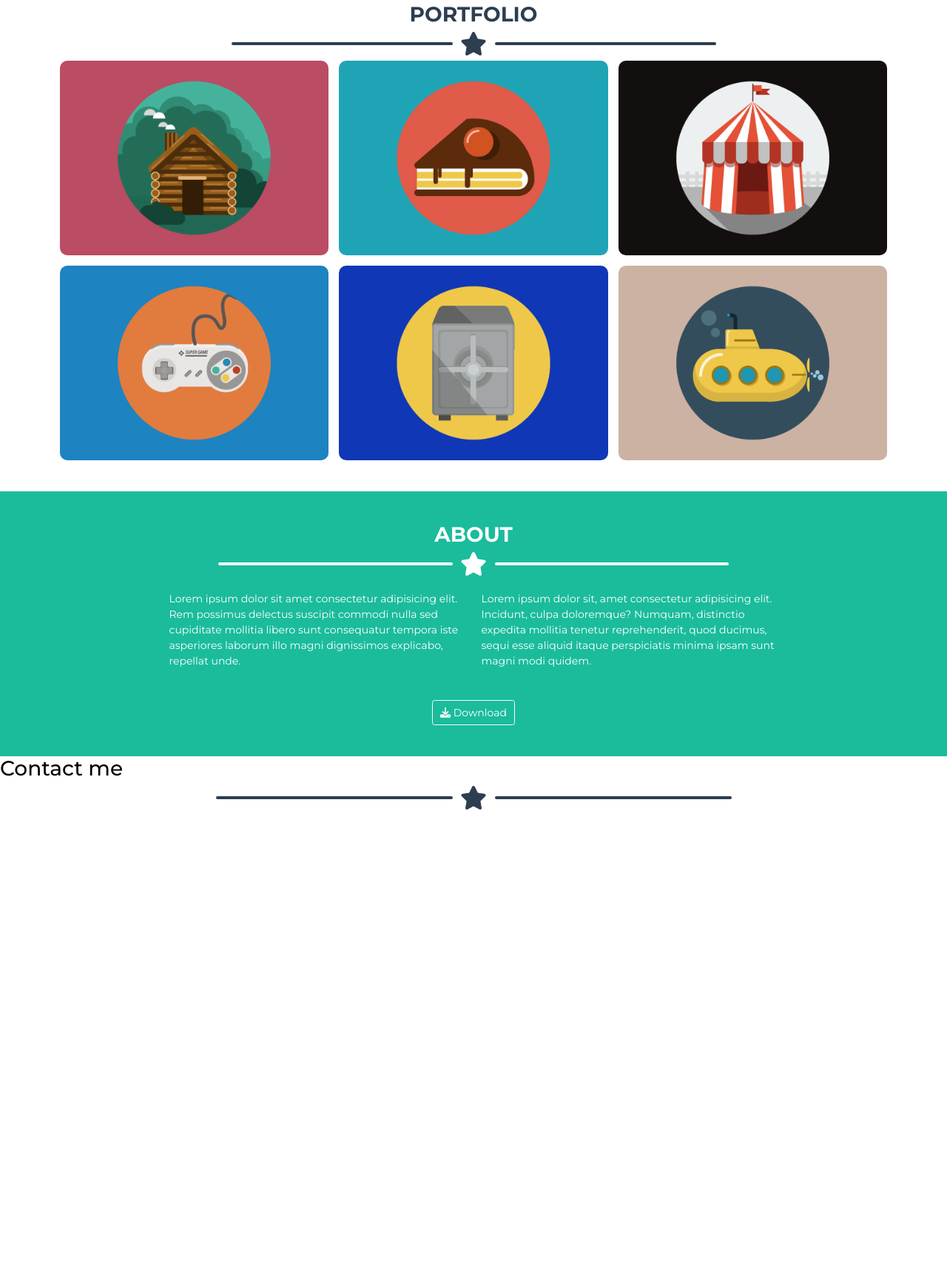
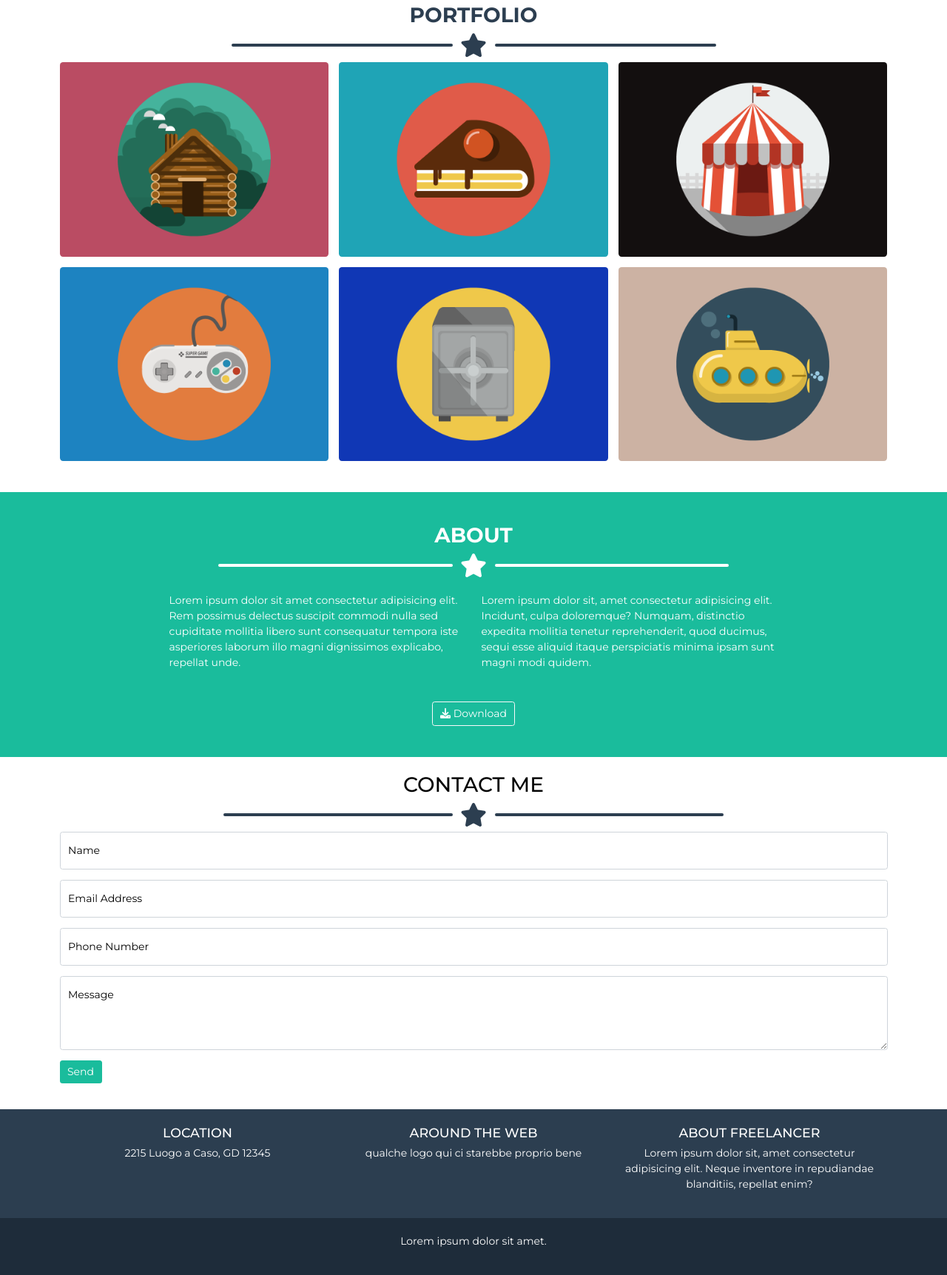
Before and after one commit to sargon17/html-css-bootstrap-freelancer, a plain HTML site: page index.html in a window 1280 px wide. Shown: the part 701-2424 px from the top of the page at 74% size. Before the commit the page ends 1802 px from the top, so only its background shows below. Drawn offline with nearby package versions, Linux system fonts and the light colour scheme.

Commit message:
project done

```diff
--- a/index.html
+++ b/index.html
@@ -25,12 +25,25 @@
     <header>
         <div class="container px-2 py-4">
             <div class="row">
-                <div class="col-9 d-flex align-items-center header__logo-wrapper ">
+                <div class="col-6  d-flex align-items-center header__logo-wrapper ">
                     <h5 class="m-0">Start Bootstrap</h5>
                 </div>
-                <div class="col d-flex align-items-center header__menu-btn-wrapper">
+                <div class="col d-flex align-items-center d-md-none header__menu-btn-wrapper">
                     <button class="btn btn-outline-light"><i class="fa-solid fa-bars"></i></button>
                 </div>
+                <nav class="col d-none d-md-block">
+                    <ul class="nav justify-content-end">
+                        <li class="nav-item">
+                            <a class="nav-link fw-bold text-uppercase" href="#portfolio">portfolio</a>
+                        </li>
+                        <li class="nav-item">
+                            <a class="nav-link fw-bold text-uppercase" href="#about">about</a>
+                        </li>
+                        <li class="nav-item">
+                            <a class="nav-link fw-bold text-uppercase" href="#contact">contact</a>
+                        </li>
+                    </ul>
+                </nav>
             </div>
         </div>
     </header>
@@ -46,7 +59,7 @@
             <h4 class="jumbotron__subtitle text-uppercase fw-normal m-4">Graphic Artist - Web Designer - Illustrator
             </h4>
         </section>
-        <section class="portfolio p-5">
+        <section class="portfolio p-5" id="portfolio">
             <h2 class="text-uppercase fw-bold">Portfolio</h2>
             <div class="row align-items-center justify-content-center mx-auto mb-2">
                 <div class="col-auto w-25 line rounded"></div>
@@ -56,27 +69,27 @@
             <div class="container">
                 <div class="row row-cols-1 row-cols-md-2 row-cols-lg-3 g-3">
                     <div class=" col portfolio__card">
-                        <img src="./img/cabin.png" class="portfolio__img" alt="">
+                        <img src="./img/cabin.png" class="w-100 rounded-3" alt="">
                     </div>
                     <div class=" col portfolio__card">
-                        <img src="./img/cake.png" class="portfolio__img" alt="">
+                        <img src="./img/cake.png" class="w-100 rounded-3" alt="">
                     </div>
                     <div class=" col portfolio__card">
-                        <img src="./img/circus.png" class="portfolio__img" alt="">
+                        <img src="./img/circus.png" class="w-100 rounded-3" alt="">
                     </div>
                     <div class=" col portfolio__card">
-                        <img src="./img/game.png" class="portfolio__img" alt="">
+                        <img src="./img/game.png" class="w-100 rounded-3" alt="">
                     </div>
                     <div class=" col portfolio__card">
-                        <img src="./img/safe.png" class="portfolio__img" alt="">
+                        <img src="./img/safe.png" class="w-100 rounded-3" alt="">
                     </div>
                     <div class=" col portfolio__card">
-                        <img src="./img/submarine.png" class="portfolio__img" alt="">
+                        <img src="./img/submarine.png" class="w-100 rounded-3" alt="">
                     </div>
                 </div>
             </div>
         </section>
-        <section class="about px-2 py-5">
+        <section class="about px-2 py-5" id="about">
             <h2 class="text-uppercase fw-bold">About</h2>
             <div class="row align-items-center justify-content-center mx-auto mb-2">
                 <div class="col-auto w-25 line line--white rounded"></div>
@@ -113,15 +126,66 @@
                 </div>
             </div>
         </section>
-        <section class="contact_me" id="contact_me">
-            <h2>Contact me</h2>
+        <section class="contact_me text-center p-4" id="contact">
+            <h2 class="text-uppercase">Contact me</h2>
             <div class="row align-items-center justify-content-center mx-auto mb-2">
                 <div class="col-auto w-25 line rounded"></div>
                 <i class="fa-solid fa-star col-auto"></i>
                 <div class="col-auto w-25 line rounded"></div>
             </div>
-
+            <div class="container">
+                <div class="row">
+                    <form class="text-start">
+                        <div class="form-floating mb-3">
+                            <input type="text" class="form-control" id="floatingName" placeholder="Andrea">
+                            <label for="floatingName" class="form-label">Name</label>
+                        </div>
+                        <div class="form-floating mb-3">
+                            <input type="email" class="form-control" id="form-mail" placeholder="andrea@mail.com">
+                            <label for="form-mail" class="form-label">Email Address</label>
+                        </div>
+                        <div class="form-floating mb-3">
+                            <input type="text" class="form-control" id="form-phone" placeholder="+39 123 345 7890">
+                            <label for="form-phone" class="form-label">Phone Number</label>
+                        </div>
+                        <div class="form-floating">
+                            <textarea class="form-control" placeholder="Lascia un messaggio" id="floatingTextarea"
+                                style="height: 100px"></textarea>
+                            <label for="floatingTextarea">Message</label>
+                            </div">
+                            <button type="submit" class="btn btn-primary my-3">Send</button>
+                    </form>
+                </div>
+            </div>
         </section>
+        <footer class="text-center">
+            <div class="container p-4">
+                <div class="row row-cols-1 row-cols-md-3">
+                    <div class="col">
+                        <h5 class="text-uppercase">LOCATION</h5>
+                        <p>2215 Luogo a Caso, GD 12345</p>
+                    </div>
+                    <div class="col">
+                        <h5 class="text-uppercase">Around the web</h5>
+                        <p>qualche logo qui ci starebbe proprio bene</p>
+                    </div>
+                    <div class="col">
+                        <h5 class="text-uppercase">about freelancer</h5>
+                        <p>Lorem ipsum dolor sit, amet consectetur adipisicing elit. Neque inventore in repudiandae
+                            blanditiis, repellat enim?</p>
+                    </div>
+                </div>
+            </div>
+            <div class="sub-footer">
+                <div class="container p-4">
+                    <div class="row">
+                        <div class="col">
+                            <p>Lorem ipsum dolor sit amet.</p>
+                        </div>
+                    </div>
+                </div>
+            </div>
+        </footer>
     </main>
 </body>
 
--- a/style/style.css
+++ b/style/style.css
@@ -8,12 +8,6 @@
     sans-serif;
   font-size: 14px;
 }
-button {
-  background-color: transparent;
-  border: 1px solid rgb(167, 167, 167);
-  padding: 0.2rem 0.6rem;
-  border-radius: 5px;
-}
 button * {
   color: white;
   transition: all 0.15s ease-in-out;
@@ -21,7 +15,16 @@ button * {
 button:hover * {
   color: var(--main-blue);
 }
-
+.btn-primary {
+  background-color: var(--main-green);
+  border: none;
+}
+.btn-primary:hover {
+  background-color: #18a78a;
+}
+.nav-link {
+  color: white;
+}
 .line {
   background-color: var(--main-blue);
   height: 4px;
@@ -68,7 +71,6 @@ header {
   /* font-weight: 600; */
 }
 /* ----------- / JUMBOTRON -----------  */
-
 /* ------------ PORTFOLIO ------------- */
 .portfolio {
   text-align: center;
@@ -78,10 +80,6 @@ header {
 }
 .portfolio__card {
   overflow: hidden;
-}
-.portfolio__img {
-  width: 100%;
-  border-radius: 10px;
 }
 /* ------------ / PORTFOLIO ------------- */
 /* ------------ ABOUT ------------- */
@@ -93,6 +91,22 @@ header {
   color: white;
 }
 /* ------------ / ABOUT ------------- */
+/* ------------ CONTACT ------------- */
+.contact-me * {
+  color: var(--main-blue);
+}
+/* ------------ / CONTACT ------------- */
+/* ------------ FOOTER ------------- */
+footer {
+  background-color: var(--main-blue);
+}
+footer * {
+  color: white;
+}
+.sub-footer {
+  background-color: #1e2c3a;
+}
+/* ------------ / FOOTER ------------- */
 /* --------------- Media Queries --------------- */
 
 /* medium */
```
